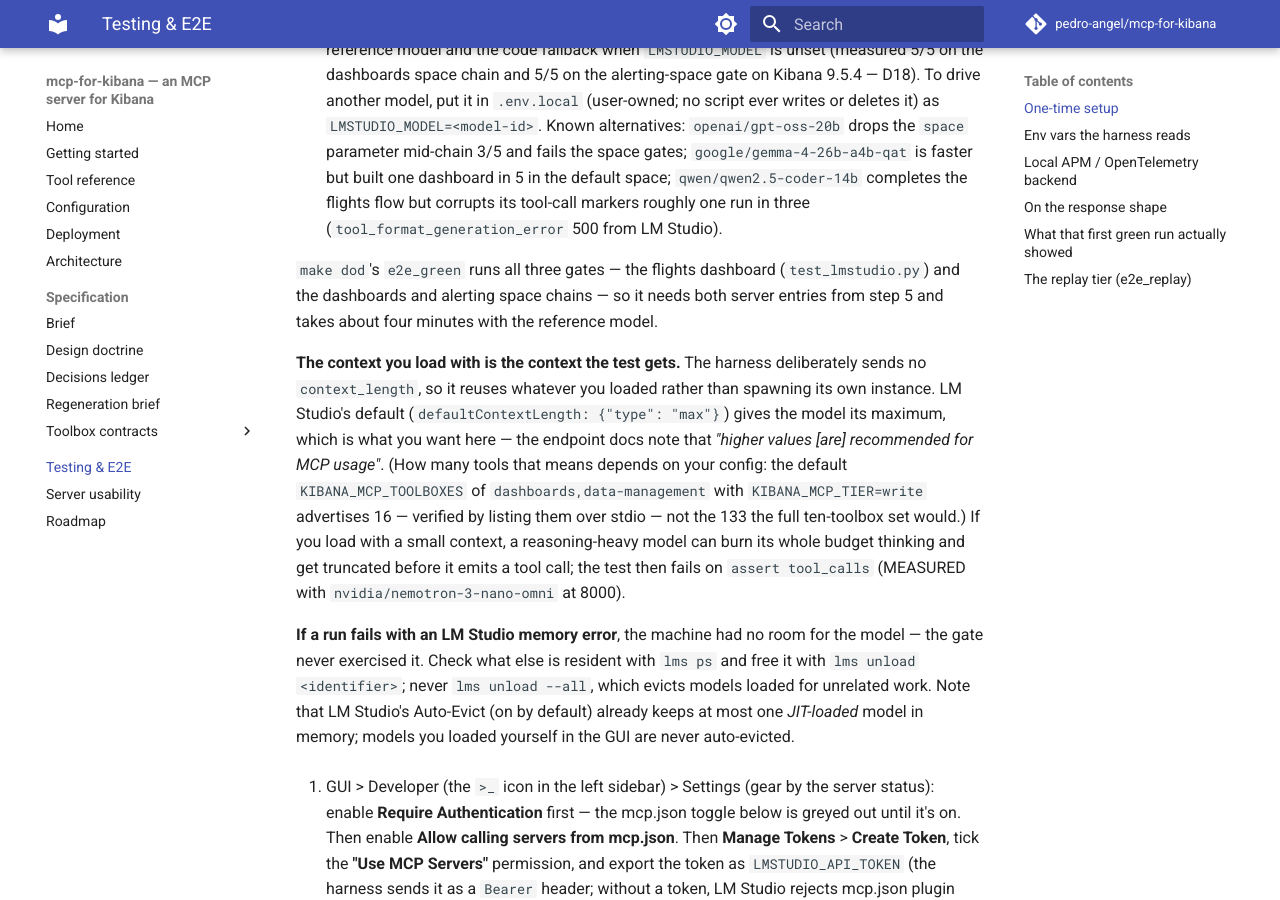
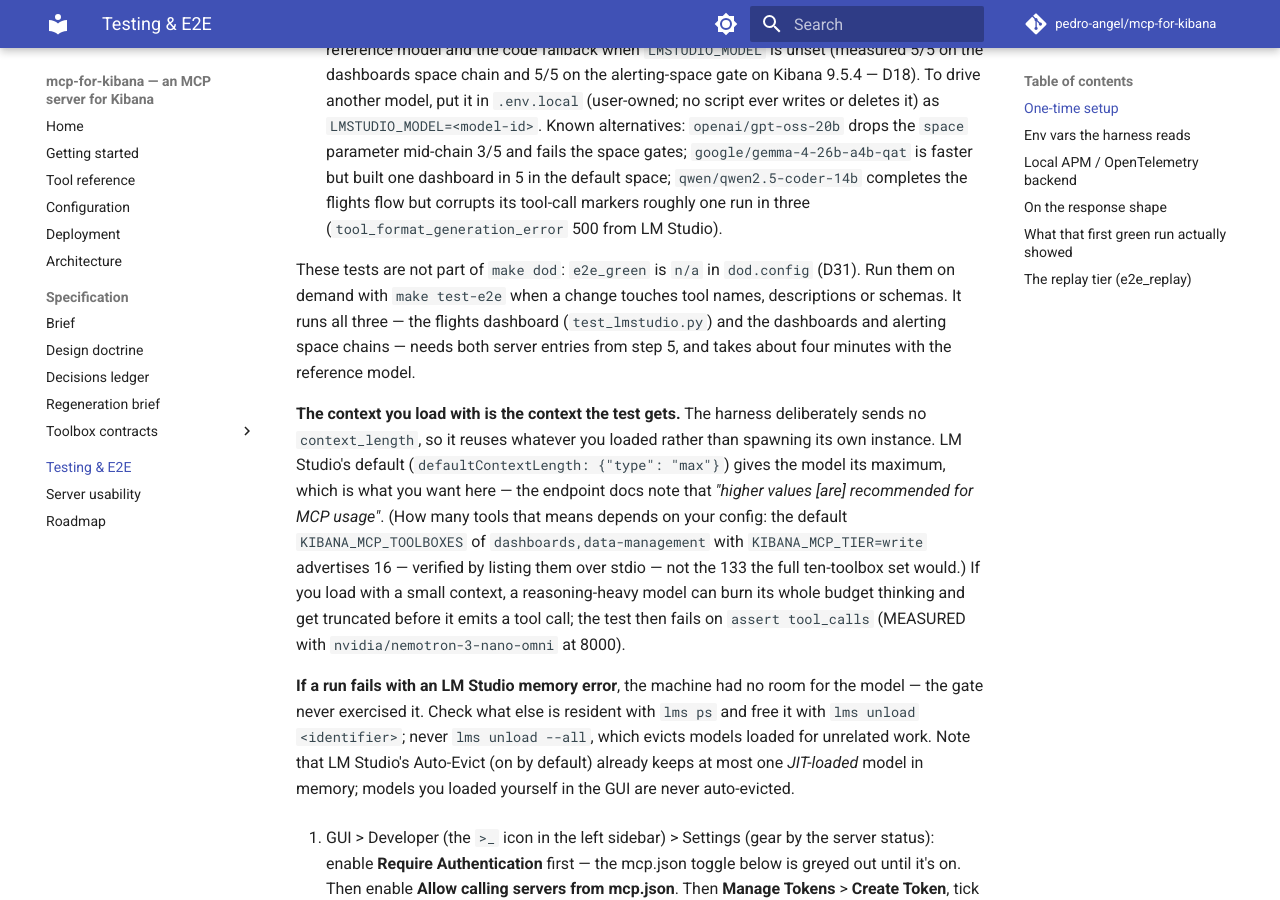
Before and after one commit to pedro-angel/mcp-for-kibana, an MkDocs documentation site: the page built from docs/e2e-setup.md, in a window 1280 px wide and 900 px high, scrolled down 578 px. Built offline with MkDocs 1.6.1 and Material for MkDocs 9.7.7, drawn with Linux system fonts in a browser that asks for light colours; comment, search, counter and statistics services are not loaded.

Commit message:
chore: the Definition of Done needs no LLM
Why: the DoD must reach GO wherever the project is worked on, and CI
runners and Claude Code cloud sessions have no LM Studio runtime. A
live-model pass also certifies only the model that ran, not the models
users bring (D18: one model 5/5 where another drops `space` 1 run in 5).

Change: e2e_green = n/a in dod.config, as it already was in every
.github/dod config. D31 records the decision and the written rule that
replaces the gate: run the three live-model tests on demand
(`make test-e2e`) when a change touches tool names, descriptions or
schemas. AGENTS.md, README, e2e-setup.md, the CI config comments, the
integration.yml header and the DoD script comment follow; D18 points
at D31; ledger to Draft v1.4. CHANGELOG records it.

Evidence: `make check` exit 0 (927 unit passed); actionlint clean;
`sh -n` clean on the DoD script.

Co-Authored-By: Claude Opus 5.5 <noreply@anthropic.com>
Claude-Session: https://claude.ai/code/session_01UFAzzvVbrvPvz1Dof5j8gP

```diff
--- a/docs/e2e-setup.md
+++ b/docs/e2e-setup.md
@@ -31,10 +31,12 @@ model, through our server, into a real Kibana dashboard.
    the flights flow but corrupts its tool-call markers roughly one run in
    three (`tool_format_generation_error` 500 from LM Studio).
 
-   `make dod`'s `e2e_green` runs all three gates — the flights dashboard
-   (`test_lmstudio.py`) and the dashboards and alerting space chains — so it
-   needs both server entries from step 5 and takes about four minutes with
-   the reference model.
+   These tests are not part of `make dod`: `e2e_green` is `n/a` in
+   `dod.config` (D31). Run them on demand with `make test-e2e` when a change
+   touches tool names, descriptions or schemas. It runs all three — the
+   flights dashboard (`test_lmstudio.py`) and the dashboards and alerting
+   space chains — needs both server entries from step 5, and takes about four
+   minutes with the reference model.
 
    **The context you load with is the context the test gets.** The harness
    deliberately sends no `context_length`, so it reuses whatever you loaded
```
Also changed, not shown: AGENTS.md (+6 -4 lines), CHANGELOG.md (+9 -0 lines), README.md (+5 -5 lines), docs/spec/decisions.md (+15 -2 lines), 6 other files.
